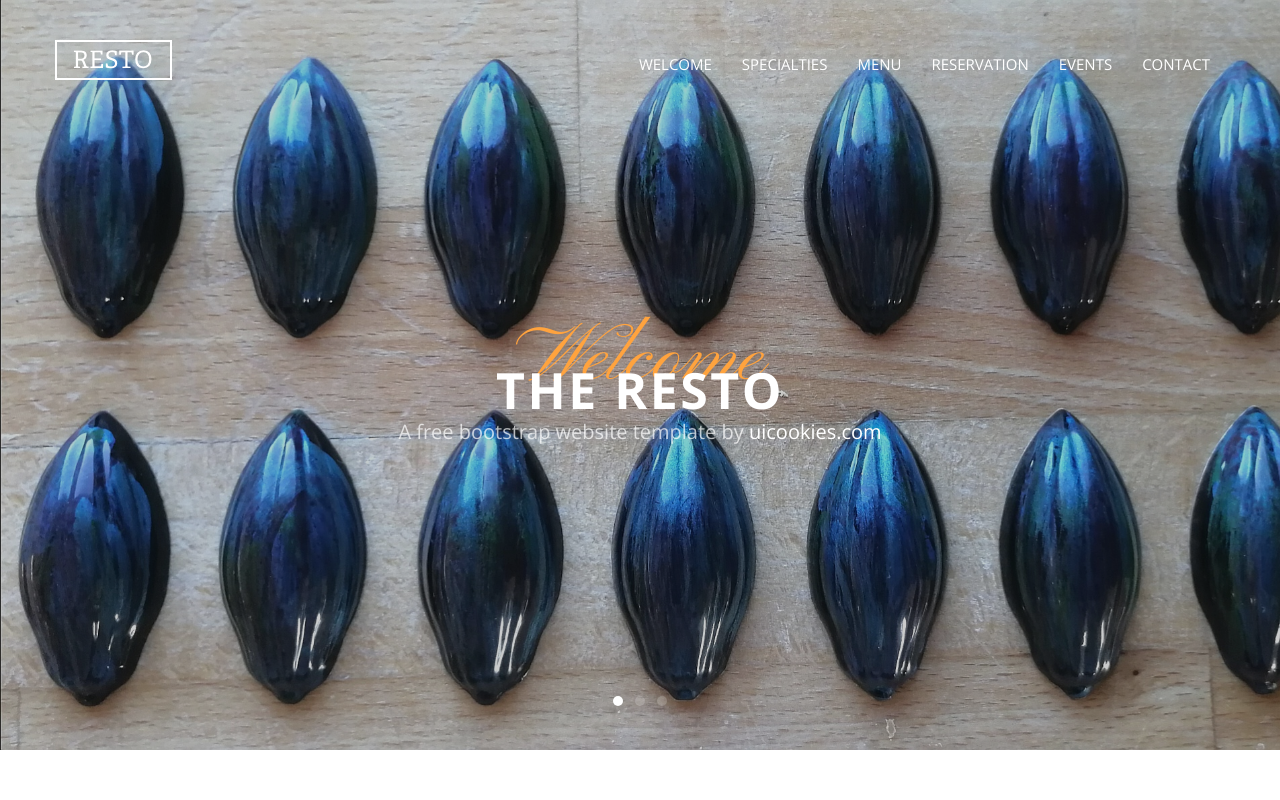
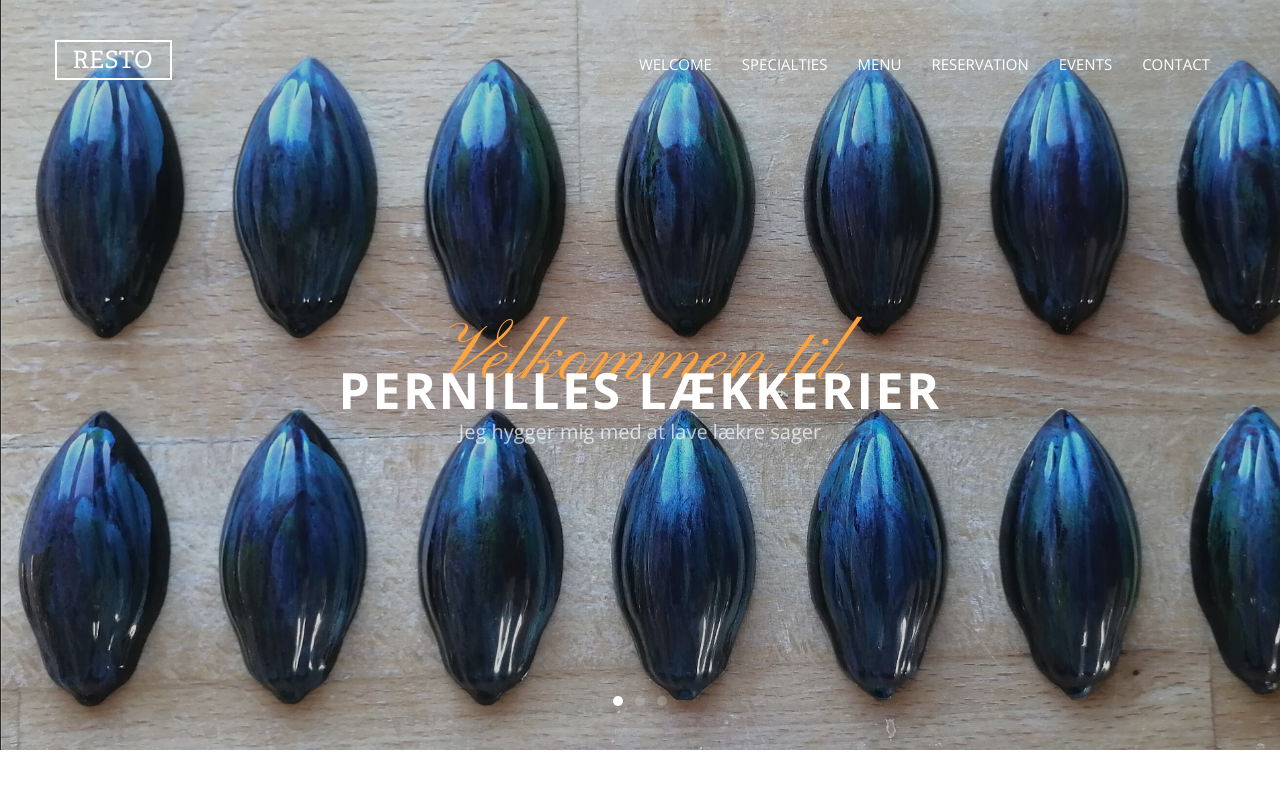
Before and after one commit to Emil8250/Emil8250.github.io, a website: page index.html in a window 1280 px wide. Shown: the top 800 px of the page. Drawn offline with nearby package versions, Linux system fonts and the light colour scheme; files whose address does not match are found by name.

Commit message:
Update index.html

```diff
--- a/index.html
+++ b/index.html
@@ -52,9 +52,9 @@
             <div class="row">
               <div class="col-md-8 col-md-offset-2">
                 <div class="probootstrap-slider-text text-center probootstrap-animate probootstrap-heading">
-                  <h1 class="primary-heading">Welcome</h1>
-                  <h3 class="secondary-heading">The Resto</h3>
-                  <p class="sub-heading">A free bootstrap website template by <a href="https://uicookies.com">uicookies.com</a></p>
+                  <h1 class="primary-heading">Velkommen til</h1>
+                  <h3 class="secondary-heading">Pernilles lækkerier</h3>
+                  <p class="sub-heading">Jeg hygger mig med at lave lækre sager</p>
                 </div>
               </div>
             </div>
```
